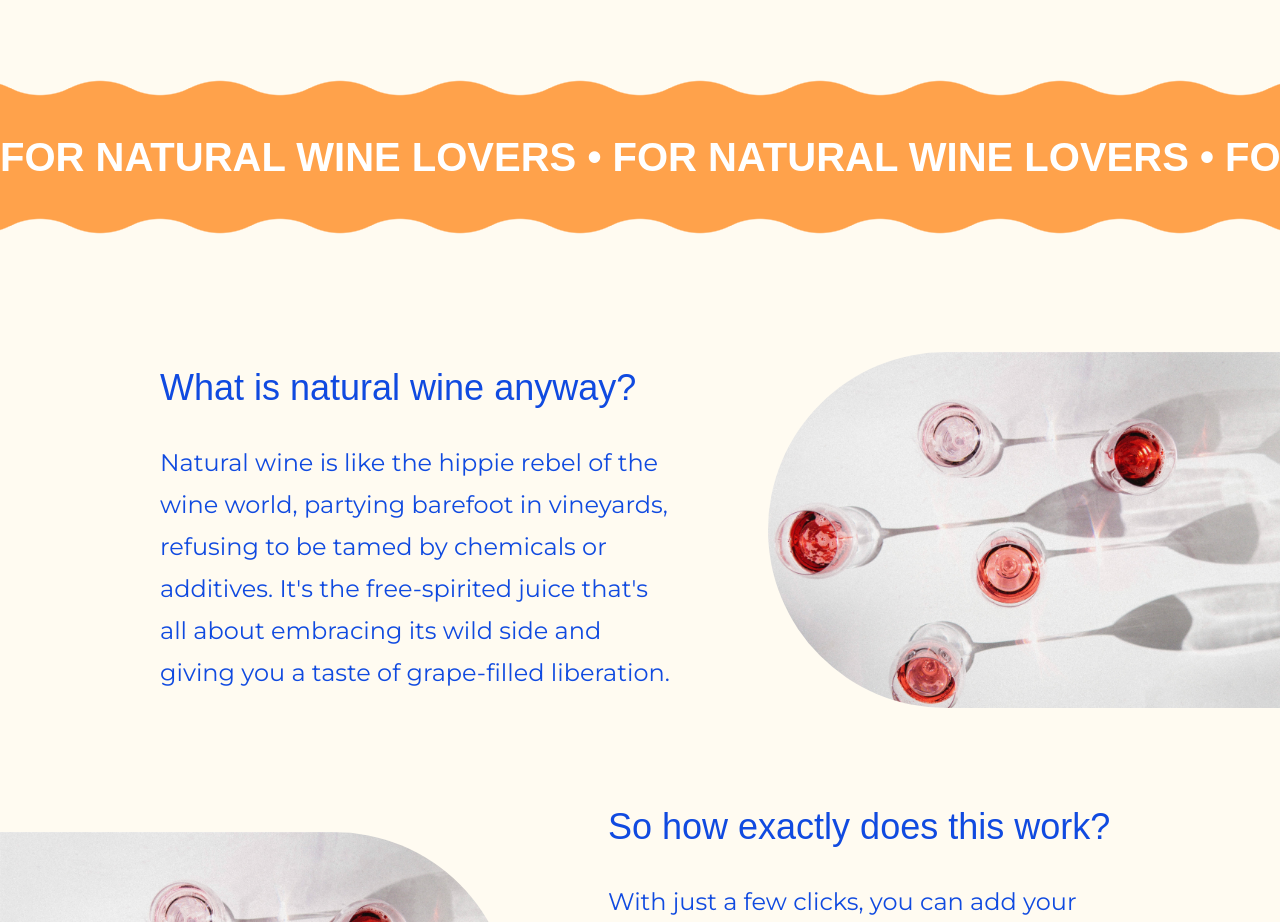
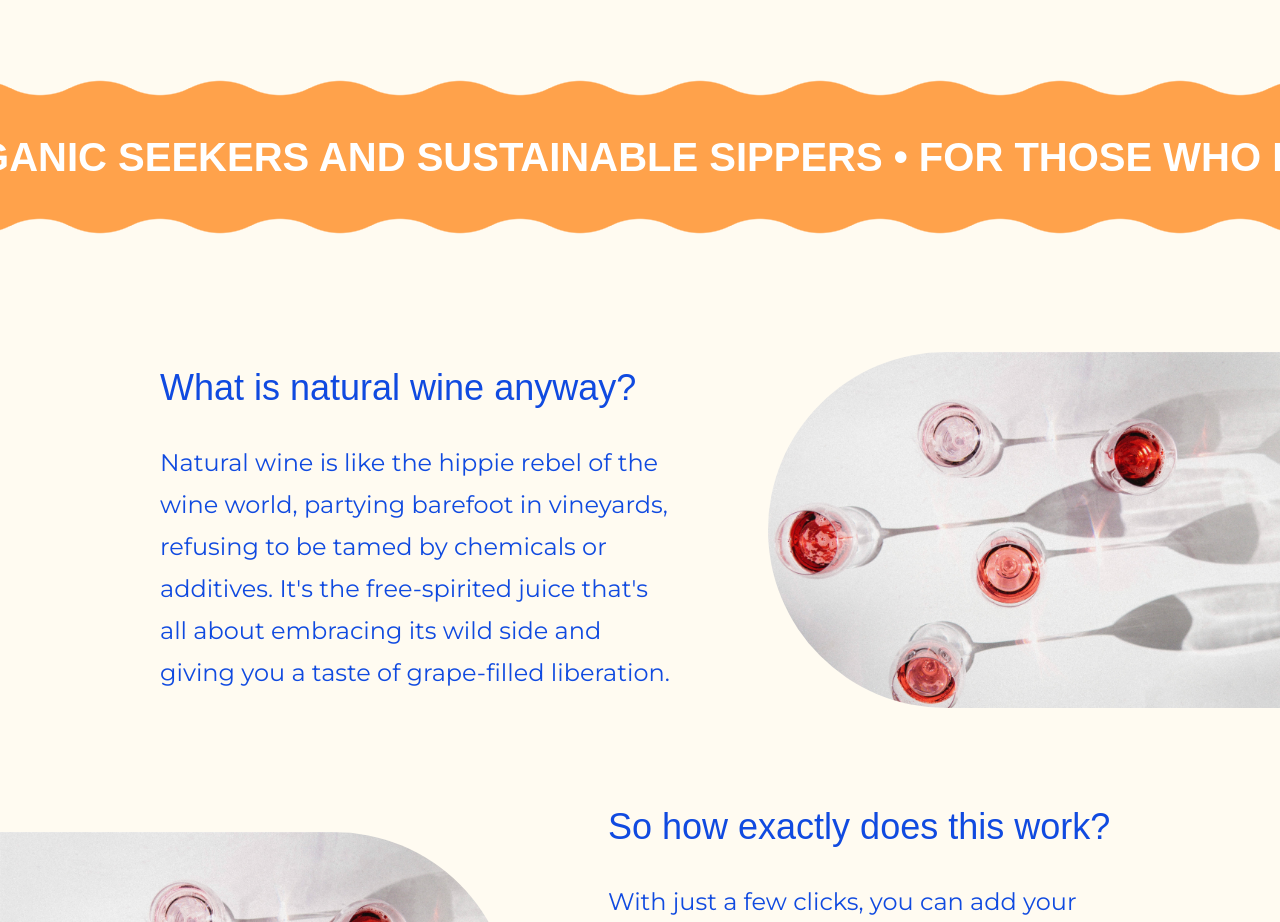
Before and after one commit to josh-merrill/natural-wine-club, a React (Vite) app: page / in a window 1280 px wide. Shown: the part 2760-3682 px from the top of the page. Built offline with nearby package versions, Linux system fonts and the light colour scheme; a web font is replaced by a local one.

Commit message:
REFACTOR: Refactored the Banner component and added new text

```diff
--- a/src/components/banner/Banner.jsx
+++ b/src/components/banner/Banner.jsx
@@ -1,33 +1,32 @@
-import { useState, useEffect } from "react";
-import "./banner.css";
+import { useState, useEffect } from "react"
+import "./banner.css"
 
 export default function Banner() {
-  const [scrollYPosition, setScrollYPosition] = useState(0);
-
-  function handleScroll() {
-    const position = window.pageYOffset / 3;
-    setScrollYPosition(position);
-  }
+  const [scrollXPosition, setScrollXPosition] = useState(0)
 
   useEffect(() => {
-    window.addEventListener("scroll", handleScroll);
+    let animationFrameId
+
+    function animateScroll() {
+      setScrollXPosition(prevPosition => (prevPosition + 2) % (window.innerWidth * 1.5))
+      animationFrameId = requestAnimationFrame(animateScroll)
+    }
+
+    animationFrameId = requestAnimationFrame(animateScroll)
 
     return () => {
-      window.removeEventListener("scroll", handleScroll);
-    };
-  }, []);
+      cancelAnimationFrame(animationFrameId)
+    }
+  }, [])
 
-  const styles = { transform: `translate(-${scrollYPosition}px)` };
+  const styles = { transform: `translateX(-${scrollXPosition}px)` }
 
   return (
-      <section className="banner--wrapper">
-        <h3 style={styles}>
-          For natural wine lovers • For natural wine lovers • For natural wine
-          lovers • For natural wine lovers • For natural wine lovers • For
-          natural wine lovers For natural wine lovers • For natural wine lovers
-          • For natural wine lovers • For natural wine lovers • For natural wine lovers
-          • For natural wine lovers
-        </h3>
-      </section>
-  );
+    <section className="banner--wrapper">
+      <h3 style={styles}>
+        For natural wine lovers • For organic seekers and sustainable sippers • For those who know that less is more •
+        For natural wine lovers • For organic seekers and sustainable sippers • For those who know that less is more •
+      </h3>
+    </section>
+  )
 }
```
